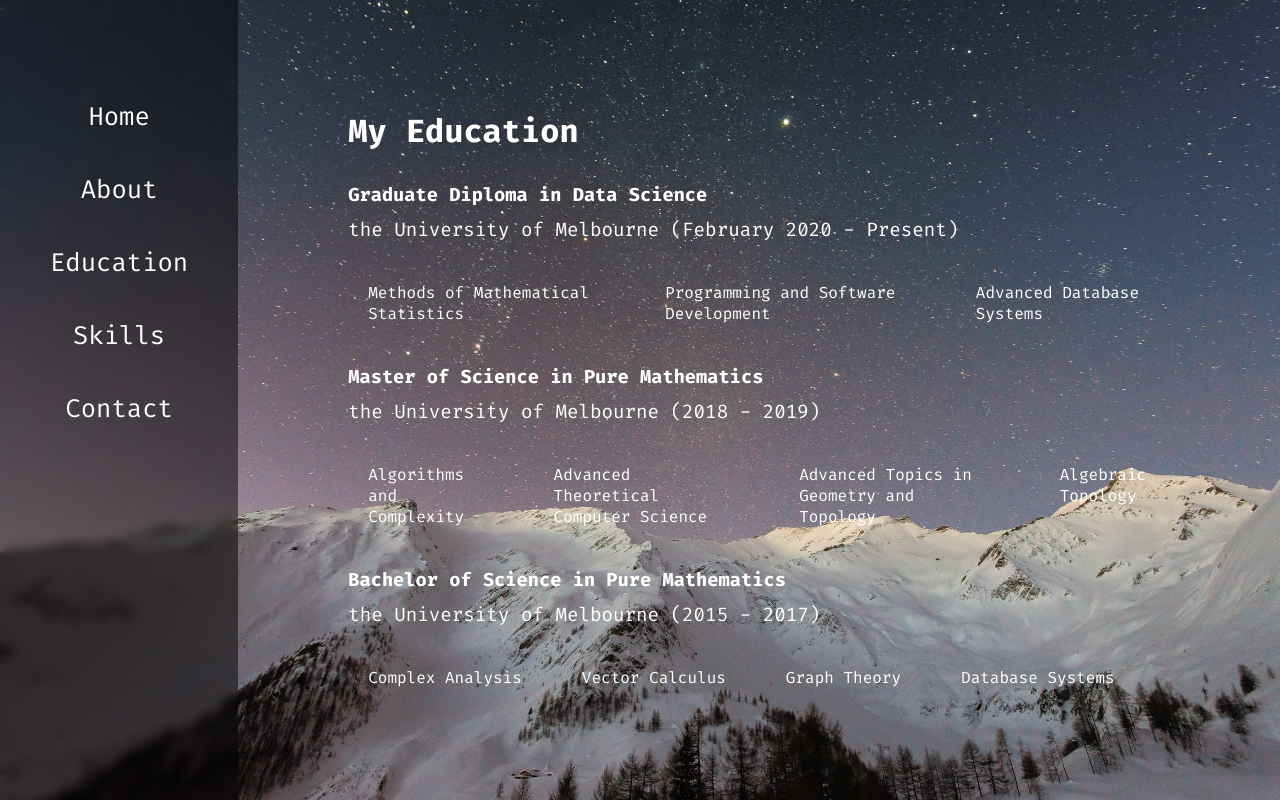
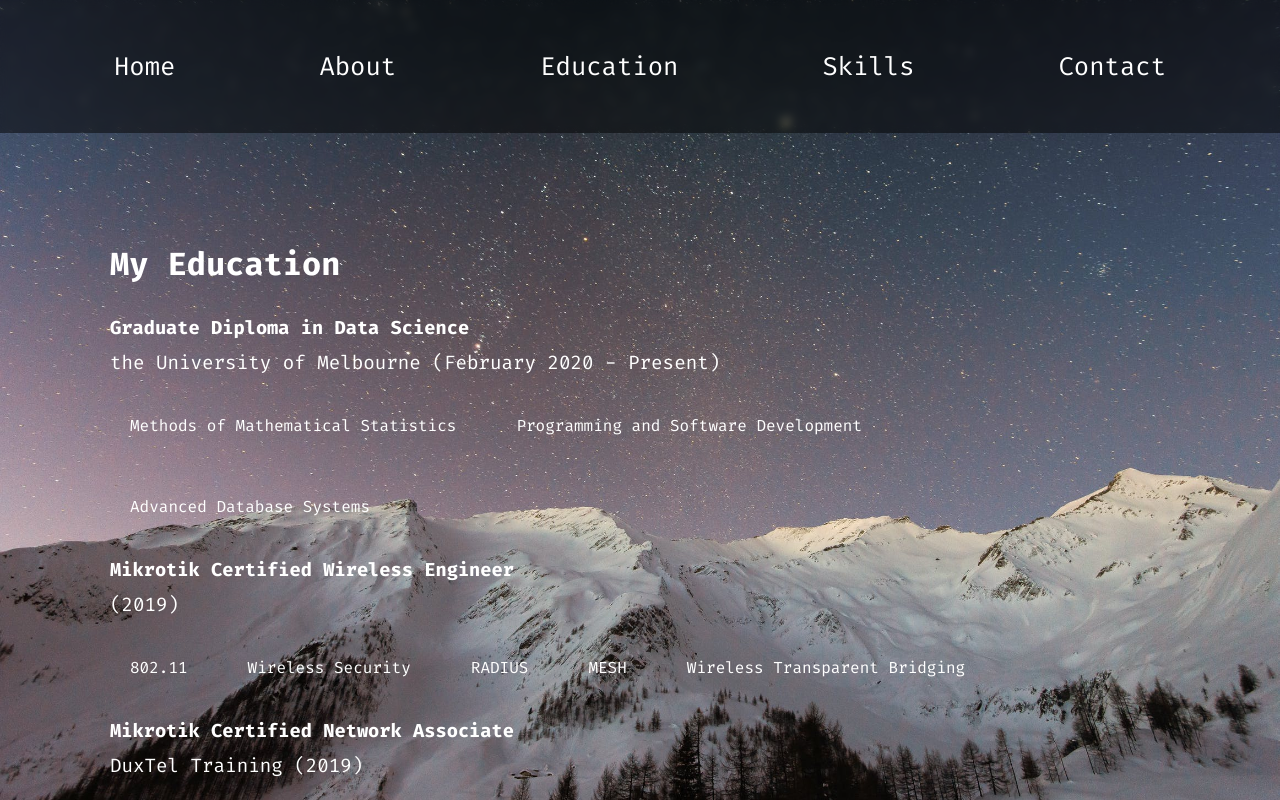
Before and after one commit to fleverest/floyd-portfolio, a React (Create React App) app: page /education in a window 1280 px wide. Shown: the top 800 px of the page. Built offline with nearby package versions, Linux system fonts and the light colour scheme.

Commit message:
moved nav to top, changed list style

```diff
--- a/package.json
+++ b/package.json
@@ -7,6 +7,7 @@
     "@testing-library/react": "^9.5.0",
     "@testing-library/user-event": "^7.2.1",
     "gh-pages": "^3.0.0",
+    "prismjs": "^1.20.0",
     "react": "^16.13.1",
     "react-dom": "^16.13.1",
     "react-router-dom": "^5.2.0",
--- a/src/App.css
+++ b/src/App.css
@@ -27,13 +27,14 @@ body{
 .App
 {
   display: flex;
+  flex-flow: column;
   width: 100vw;
-  min-height: 100vh;
+  height: 100vh;
 }
 nav
 {
-  padding:60px 10px 19px 10px ;
-  flex:var(--sidebar-flex);
+  padding:10px 10px 10px 10px;
+  top: 0px;
   background-color: rgba(0, 0, 0, 0.5);
   -webkit-backdrop-filter: blur(5px);
   backdrop-filter: blur(5px);
@@ -44,7 +45,6 @@ nav
   padding: 100px;
   flex:var(--condiv-flex);
 }
-
 .home
 {
   display: inherit;
@@ -66,6 +66,8 @@ nav
 }
 
 nav ul{
+  display: flex;
+  justify-content: space-evenly;
   font-size:var(--fontsize-nav) ;
   text-align: center;
   list-style-type: none;
@@ -113,6 +115,8 @@ h1,h2,h3,h4,p{
 .widecard .skillcard
 {
   border:0px solid #9a9b9c;
+  flex-direction: row;
+  flex-wrap: wrap;
   display: flex;
   margin:30px 0px 30px 0px;
 }
@@ -120,13 +124,17 @@ h1,h2,h3,h4,p{
   list-style: none;
   margin: 0;
   padding: 0;
-  display: inline-flex
+  display: inline-flex;
+  flex-direction: row;
+  flex-wrap: wrap;
 }
 .widecard ul{
   list-style: none;
   margin: 0;
   padding: 0;
-  display: inline-flex
+  display: inline-flex;
+  flex-direction: row;
+  flex-wrap: wrap;
 }
 .widecard:hover
 {
--- a/src/components/Widecard.js
+++ b/src/components/Widecard.js
@@ -6,7 +6,7 @@ class Widecard extends Component {
             <div class="widecard">
             <div class="compdet">
             <h3>{this.props.title}</h3>
-            <p class="secondtext">{this.props.where} ({this.props.from} - {this.props.to})</p>
+            <p class="secondtext">{this.props.where} ({this.props.from}{this.props.to? " - " + this.props.to : "" })</p>
             <ul>
             {
                 this.props.classes.map((value)=>{
--- a/src/contents/Education.js
+++ b/src/contents/Education.js
@@ -7,7 +7,9 @@ class Education extends Component {
             <div className="condiv edu blur">
             <h1 className="subtopic">My Education</h1>
             <Widecard title="Graduate Diploma in Data Science" where="the University of Melbourne" from="February 2020" to="Present" classes={["Methods of Mathematical Statistics", "Programming and Software Development", "Advanced Database Systems"]}/>
-            <Widecard title="Master of Science in Pure Mathematics" where="the University of Melbourne" from="2018" to="2019" classes={["Algorithms and Complexity", "Advanced Theoretical Computer Science", "Advanced Topics in Geometry and Topology", "Algebraic Topology"]}/>
+            <Widecard title="Mikrotik Certified Wireless Engineer" from="2019" classes={["802.11","Wireless Security","RADIUS", "MESH", "Wireless Transparent Bridging"]}/>
+            <Widecard title="Mikrotik Certified Network Associate" where="DuxTel Training" from="2019" classes={["TCP/IP","RouterOS","DHCP","ARP","Wireless Networking","Routing","Firewall & NAT","QoS", "PPTP & SSTP"]}/>
+            <Widecard title="Master of Science in Pure Mathematics - Incomplete" where="the University of Melbourne" from="2018" to="2019" classes={["Algorithms and Complexity", "Advanced Theoretical Computer Science", "Advanced Topics in Geometry and Topology", "Algebraic Topology"]}/>
             <Widecard title="Bachelor of Science in Pure Mathematics" where="the University of Melbourne" from="2015" to="2017" classes={["Complex Analysis", "Vector Calculus", "Graph Theory", "Database Systems"]}/>
             </div>
             )
--- a/src/contents/Home.js
+++ b/src/contents/Home.js
@@ -2,8 +2,6 @@ import React, { Component } from 'react';
 import ReactTypingEffect from 'react-typing-effect';
 import profilepic from '../img/floyd.jpg';
 import Social from '../components/Social';
-
-
 
 class Home extends Component {
     render() {
```
Also changed, not shown: 1 other file (tests, documents, lock files or other folders).
